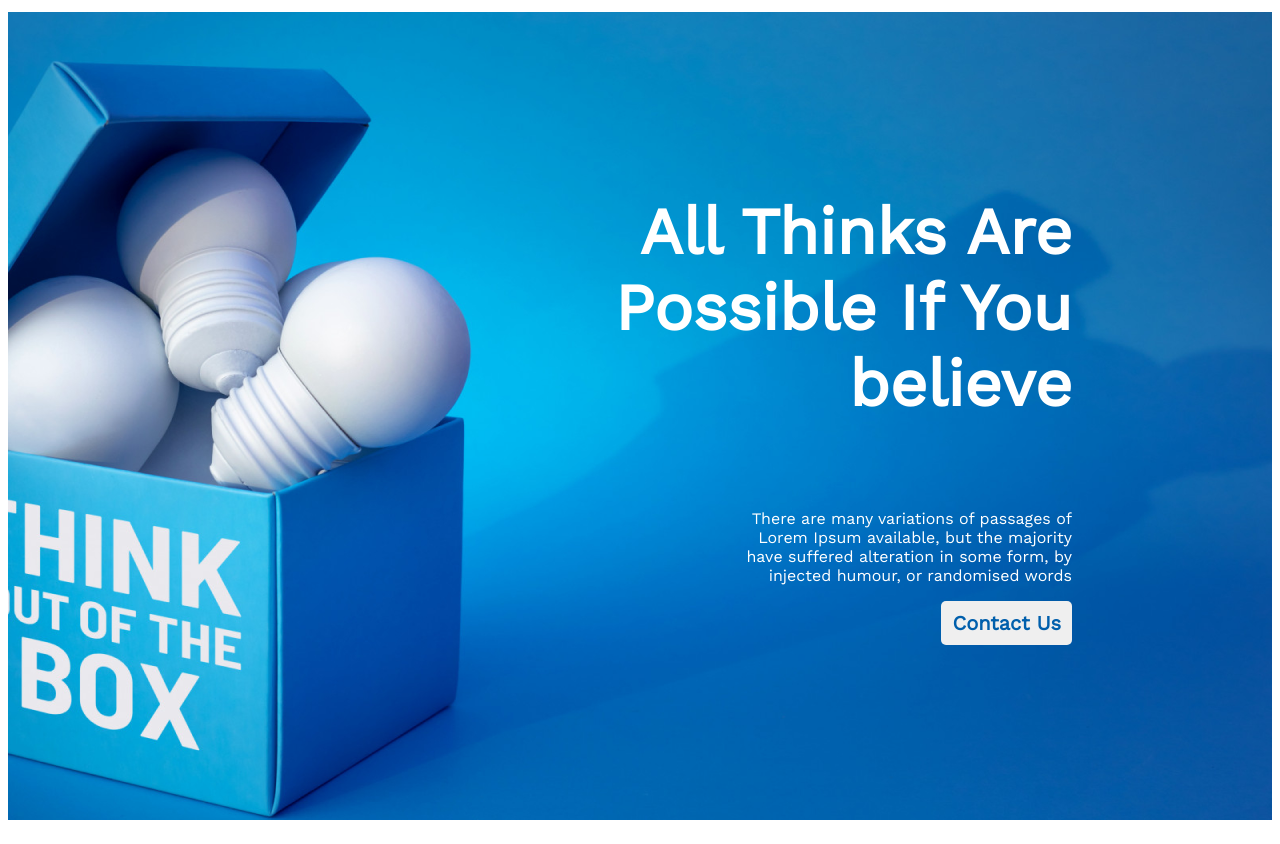
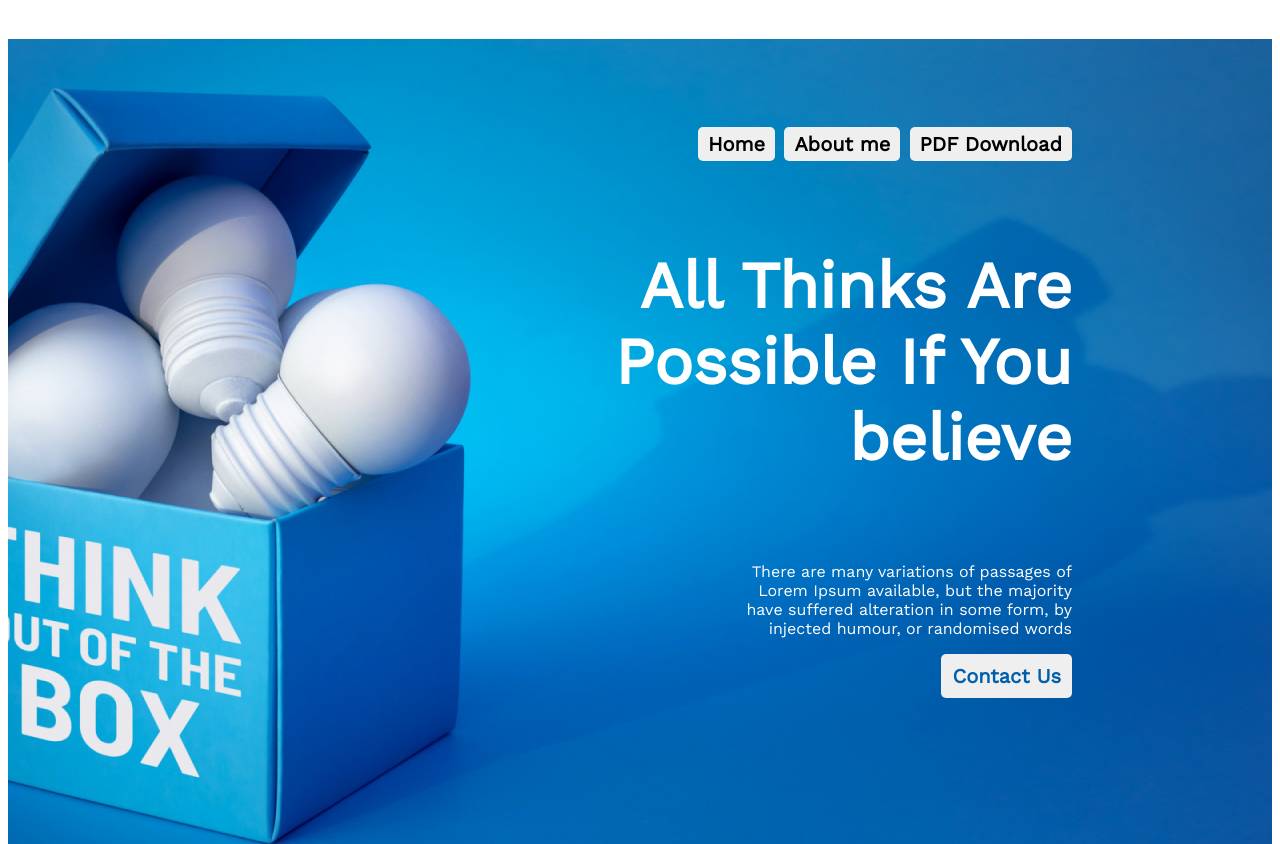
Before and after one commit to jakariacst318/portfolio1, a plain HTML site: page index.html in a window 1280 px wide. Shown: the top 844 px of the page. Drawn offline with nearby package versions, Linux system fonts and the light colour scheme.

Commit message:
final touch 2

```diff
--- a/index.html
+++ b/index.html
@@ -10,16 +10,22 @@
 </head>
 
 <body>
-    <!-- header section -->
     <header>
+
         <section class="header-section">
-            <!-- <nav>
-                <ul>
-                    <li> <strong>Protfolio</strong></li>
-                    <li>Blogs</li>
-                    <li><button class="btn-primary">Hire me</button></li>
-                </ul>
-            </nav> -->
+
+            <!-- navigation bar -->
+            <div class="navigation-bar">
+                <nav>
+                    <ol>
+                        <li><button class="nav-btn">Home</button></li>
+                        <li><button class="nav-btn">About me</button></li>
+                        <li><button class="nav-btn">PDF Download</button></li>
+                    </ol>
+                </nav>
+            </div>
+
+            <!-- header section -->
             <h4 class="header-title">
                 All Thinks Are Possible If You believe
             </h4>
@@ -32,7 +38,7 @@
             </button>
         </section>
     </header>
-    <!-- main section -->
+    <!-- My failures section -->
     <main>
         <section class="failure-section">
             <div class="failure-person-photo">
@@ -56,6 +62,7 @@
             </div>
         </section>
 
+        <!-- My Plants section -->
         <section class="plans">
             <div class="plans-title">
                 <h2>My Plans</h2>
@@ -103,6 +110,7 @@
             </div>
         </section>
 
+        <!-- Gradiant section styles -->
         <section class="gradiant-section" style="position: relative;">
             <div>
                 <img width="1200px" src="images/watch.png" alt="">
@@ -119,6 +127,7 @@
             </div>
         </section>
     </main>
+
     <!-- footer selection -->
     <footer class="footer-section">
         <div class="future">
@@ -141,7 +150,6 @@
             <h4 class="subscribe-title">
                 Subscribe
             </h4>
-            <!-- <button class="subscribe-input">Enter your email:</button> -->
             <input class="subscribe-input" type="email" placeholder="Enter your email:" readonly><br><br>
 
             <button class="subscribe-button">Subscribe</button>
--- a/styles.css
+++ b/styles.css
@@ -1,11 +1,29 @@
 @import url('https://fonts.googleapis.com/css2?family=Work+Sans&display=swap');
+
 * {
     font-family: 'Work Sans', sans-serif;
 }
-/* main{
-    width: 1200px;
-    margin: 0 auto;
-} */
+
+/* Nav section start*/
+.navigation-bar ol {
+    display: flex;
+    list-style: none;
+    color: #F8F8F8;
+    font-size: larger;
+    font-weight: 800;
+    text-align: right;
+    justify-content: space-between;
+    margin-left: 450px;
+}
+
+.nav-btn {
+    font-weight: 800;
+    font-size: 20px;
+    padding: 5px 10px;
+    border: none;
+    border-radius: 5px;
+}
+
 /* header section */
 .header-section {
     text-align: right;
@@ -22,6 +40,7 @@
     color: #FFFFFF;
     padding-left: 340px;
 }
+
 .header-description {
     font-weight: 400;
     font-size: 16px;
@@ -37,30 +56,7 @@
     border-radius: 5px;
     padding: 10px 11px;
 }
-/*
-Nav section start
 
-*/
-
-nav {
-    display: flex;
-    justify-content: space-between;
-    text-align: right/;
-    /* margin: 50px 200px; */
-}
-
- nav ul {
-    display: flex;
-    align-items: center;
-}
-
- nav li {
-    list-style: none;
-    margin-left: 50px;
-    font-size: larger;
-    font-weight: 800;
-
-}
 
 /* My failures section */
 .failure-section {
```
